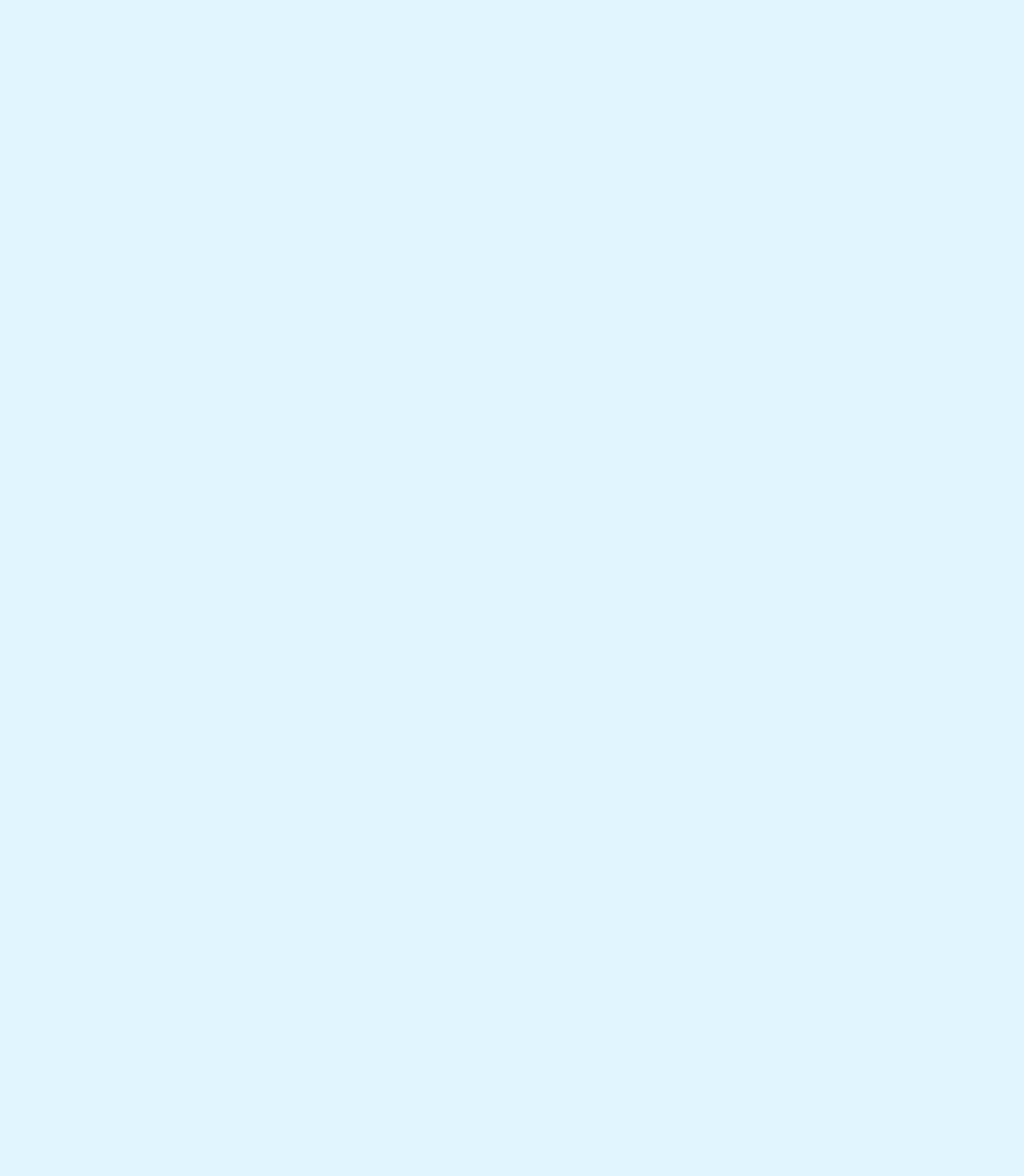
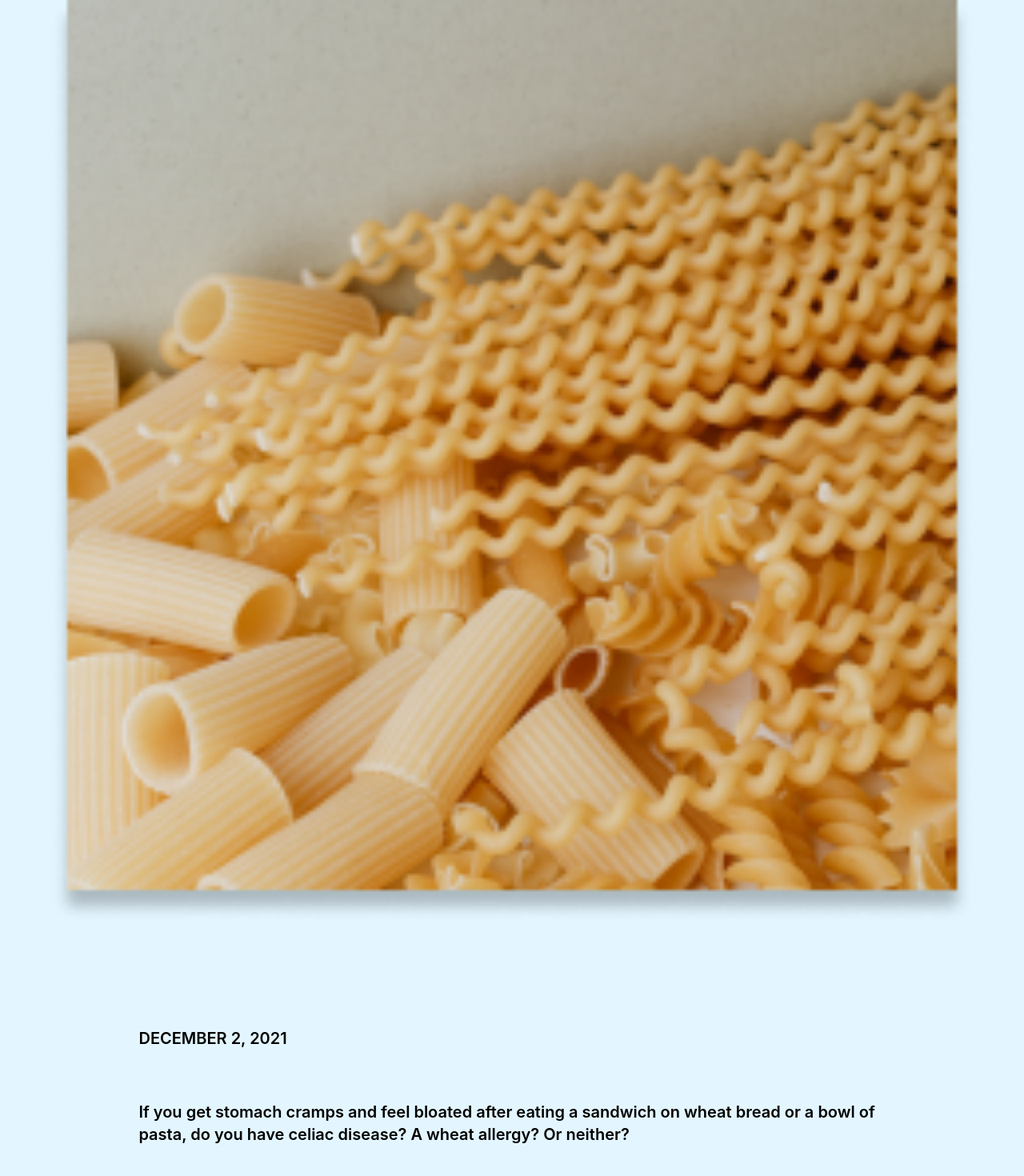
Before and after one commit to vishnubansal001/Al-Eaze_Project, a React (Create React App) app: page /blogs-single/1 in a window 1280 px wide. Before the commit this address had no page. Shown: the top 1470 px of the page at 80% size. Before the commit the page ends 800 px from the top, so only its background shows below. Built offline with nearby package versions, Linux system fonts and the light colour scheme; the HTML template or start-up script is replaced by a standard one.

Commit message:
new:dynamic routing added

```diff
--- a/src/App.js
+++ b/src/App.js
@@ -15,9 +15,9 @@ const App = () => {
         <Route exact path="/restorant" element={<Restorant />}></Route>
         <Route exact path="/products" element={<Products />}></Route>
         <Route exact path="/blogs" element={<Blogs />}></Route>
-        <Route exact path="/blogs-single" element={<SingleBlogPage />}></Route>
+        <Route exact path="/blogs-single/:blogId" element={<SingleBlogPage />}></Route>
       </Routes>
-      <Footer />
+      {/* <Footer /> */}
     </BrowserRouter>
   );
 };
--- a/src/components/ReviewBox.jsx
+++ b/src/components/ReviewBox.jsx
@@ -1,7 +1,15 @@
+import { useNavigate } from "react-router-dom";
+
 export const ReviewBox = (props) => {
+  const navigate = useNavigate();
   return (
     <>
-      <div className="wrapper">
+      <div
+        className="wrapper"
+        onClick={() => {
+          navigate(`/blogs-single/${props.ind + 1}`);
+        }}
+      >
         <div className="img-container">
           <img src={props.img} className="img" alt="name" />
         </div>
@@ -15,4 +23,4 @@ export const ReviewBox = (props) => {
       </div>
     </>
   );
-}
+};
--- a/src/database/database.js
+++ b/src/database/database.js
@@ -69,7 +69,7 @@ export const products1 = [
   },
 ];
 
-export const data = [
+export const dataBlogs = [
   {
     img: img1,
     header: "Is it celiac disease or a wheat allergy?",
--- a/src/pages/Blogs.jsx
+++ b/src/pages/Blogs.jsx
@@ -1,6 +1,6 @@
 import React from "react";
 import { ReviewBox } from "../components/ReviewBox";
-import { data } from "../database/database";
+import { dataBlogs } from "../database/database";
 import HeaderImg from "../images/header.png";
 
 export default function Blogs() {
@@ -29,10 +29,12 @@ export default function Blogs() {
 
       <div className="blog-box">
         <div className="Between blog">
-          {data.map((e) => {
+          {dataBlogs.map((e,index) => {
+            // console.log(index);
             return (
               <ReviewBox
                 img={e.img}
+                ind={index}
                 header={e.header}
                 Date={e.date}
                 review={e.review}
--- a/src/pages/SingleBlogPage.jsx
+++ b/src/pages/SingleBlogPage.jsx
@@ -1,18 +1,24 @@
-import React from "react";
+import React, { useEffect, useState } from "react";
 import TopicImg from "../images/TopicImg.png";
+import { useParams } from "react-router-dom";
+import { dataBlogs } from "../database/database";
 
 export default function SingleBlogPage() {
+  const [data, setData] = useState(null);
+  const params = useParams();
+
+  useEffect(() => {
+    setData(dataBlogs[params.blogId - 1]);
+  }, []);
   return (
     <>
       <div className="wrapper-single">
         <div className="">
-          <img src={TopicImg} alt="" />
+          <img src={data?.img} alt="" />
           <div className="">
-            <div className="blog-title-single">
-              Is it celiac disease or a wheat allergy?
-            </div>
+            <div className="blog-title-single">{data?.title}</div>
 
-            <div className="blog-single-text">DECEMBER 2, 2021</div>
+            <div className="blog-single-text">{data?.date}</div>
 
             <div className="blog-single-text">
               If you get stomach cramps and feel bloated after eating a sandwich
```
